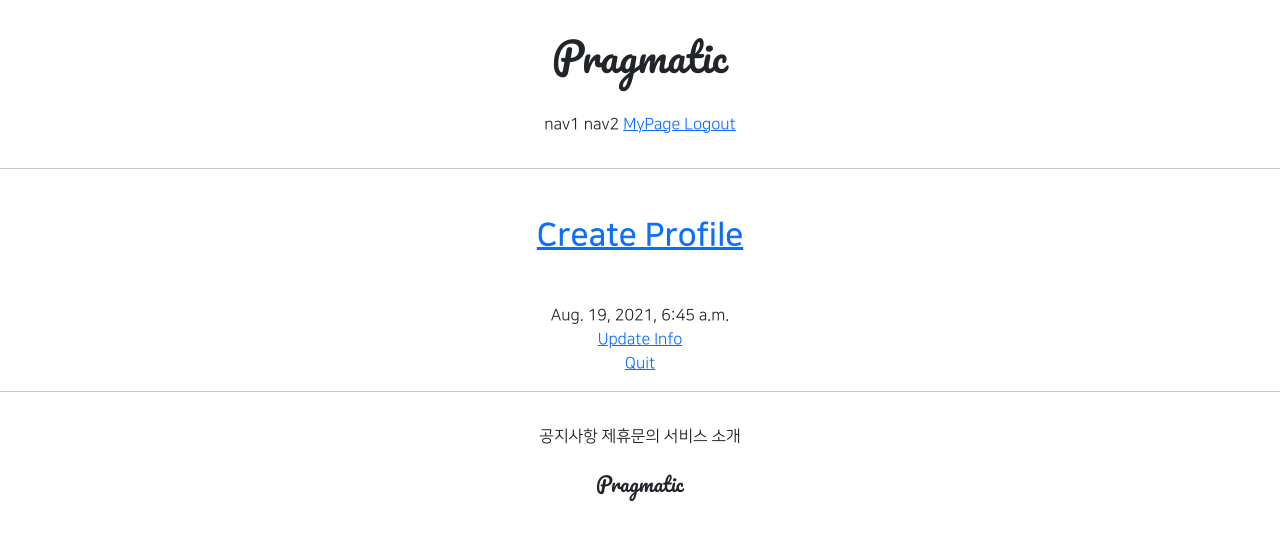
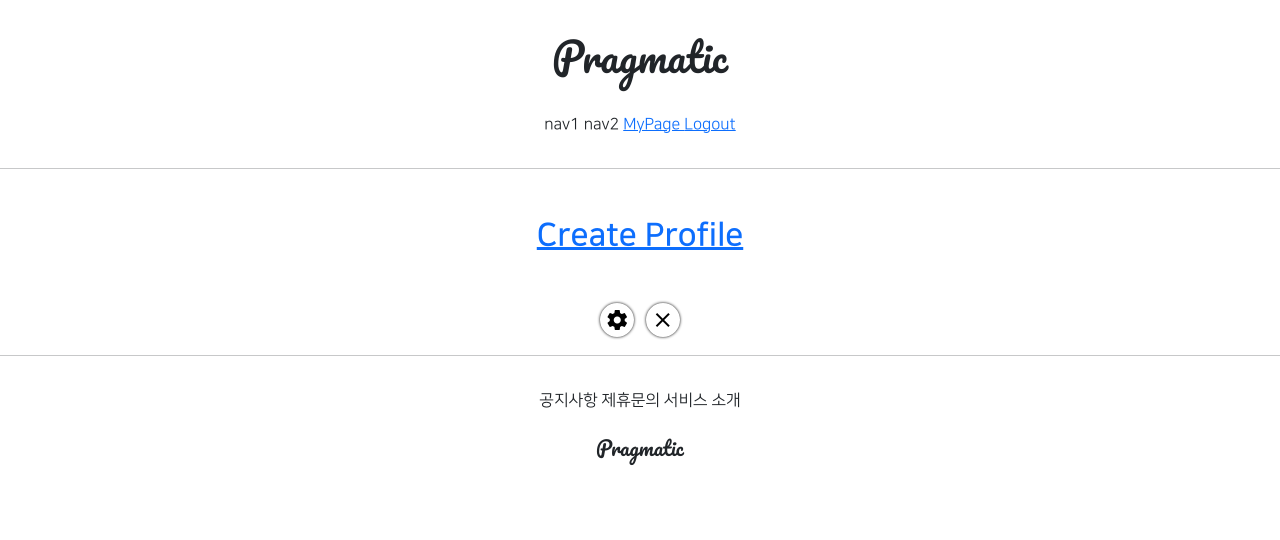
Before and after one commit to hanbitgoun/djangoproject_02, a Django app: template acountapp/templates/acountapp/detail.html in a window 1280 px wide. Shown: the top 540 px of the page. Run offline with Django 3.2, Linux system fonts and the light colour scheme; the template is opened without the code that fills it: values that come from a table or form of the project are taken from there, others are empty; the visitor is signed in with stand-in values (Sample User, id 1); data comes from the database, SQL or seed files in the repository; parts of the project's set-up code (start-up, migrations or seed data) failed here and were passed over; some libraries are stand-ins or nearby versions.

Commit message:
20210729_w commit_2_1

```diff
--- a/acountapp/templates/acountapp/detail.html
+++ b/acountapp/templates/acountapp/detail.html
@@ -27,19 +27,15 @@
             {% endif %}
         </div>
 
-        <div>
-            {{ target_user.date_joined }}
-        </div>
-
         {% if user == target_user %}
         <div>
-                <a href="{% url 'acountapp:update' pk=target_user.pk %}">
-                    Update Info
+                <a href="{% url 'acountapp:update' pk=target_user.pk %}"
+                    class="material-icons round_button mx-1">
+                    settings
                 </a>
-        </div>
-        <div>
-                <a href="{% url 'acountapp:delete' pk=target_user.pk %}">
-                    Quit
+                <a href="{% url 'acountapp:delete' pk=target_user.pk %}"
+                    class="material-icons round_button mx-1">
+                    close
                 </a>
         </div>
         {% endif %}
```
